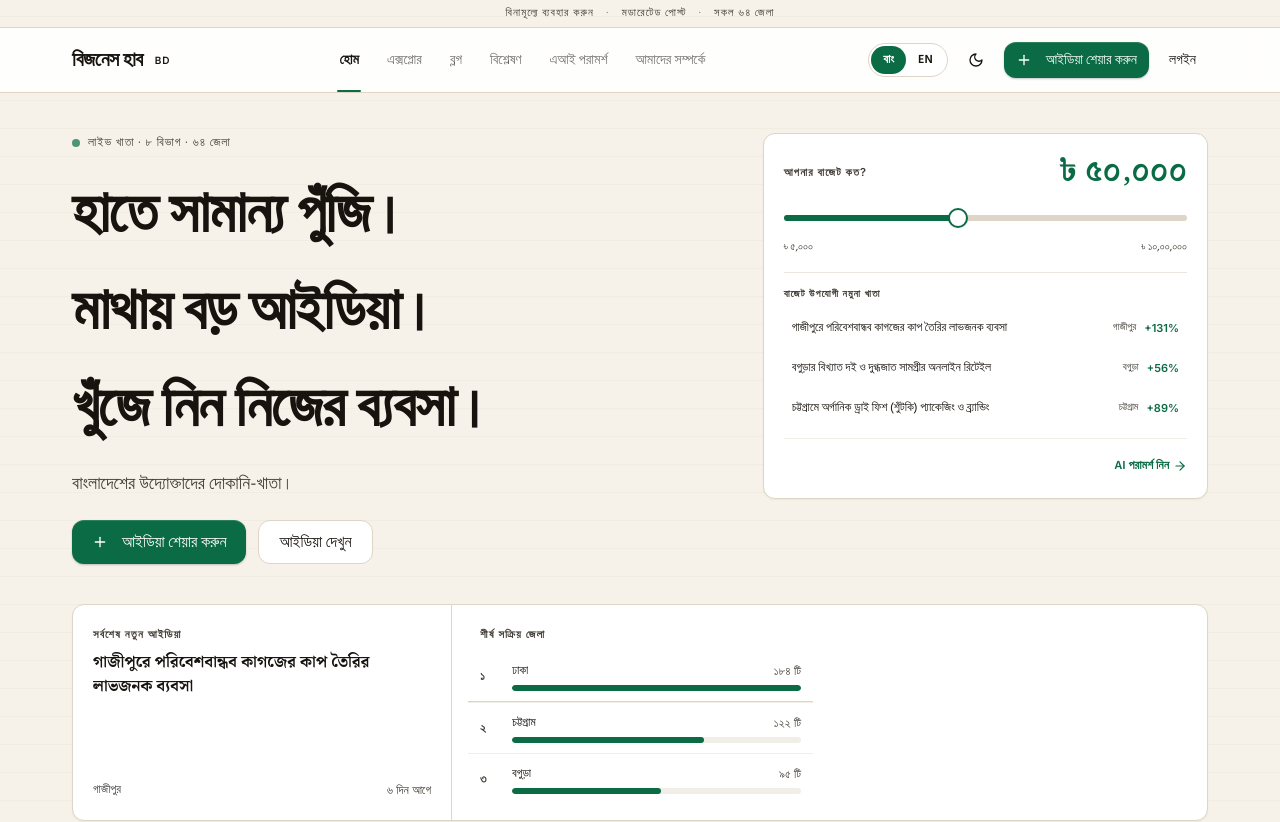
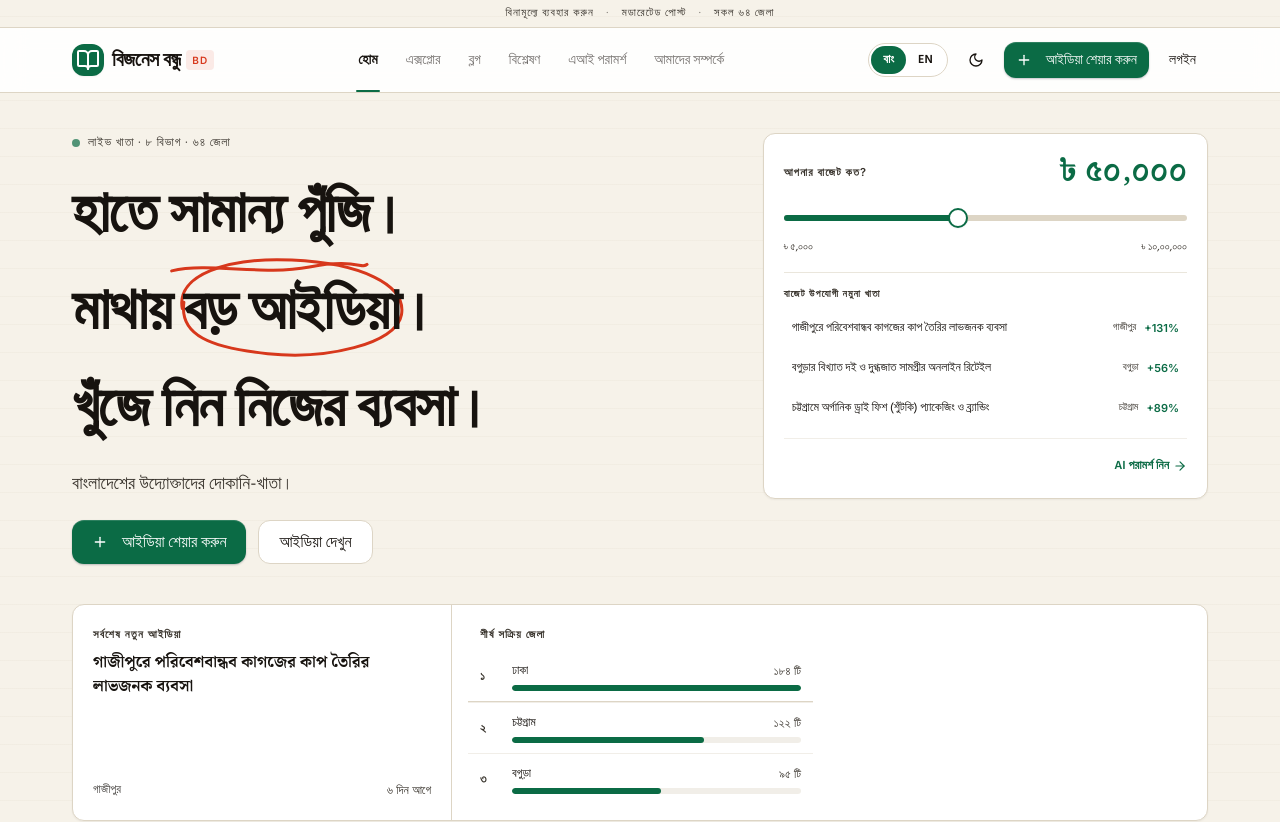
Before and after one commit to FDR-sahin/BusinessBondhu, a Next.js app: page / in a window 1280 px wide. Shown: the top 822 px of the page. Built offline with nearby package versions, Linux system fonts and the light colour scheme; no server answers.

Commit message:
fix(ui): debug and resolve --pen and text-muted token format mismatch, restore PenMark, rebrand to Business Bondhu

```diff
--- a/src/app/globals.css
+++ b/src/app/globals.css
@@ -12,13 +12,13 @@
     --bg: 246 242 233;         /* #F6F2E9 */
     --surface: 255 255 255;    /* #FFFFFF */
     --ink: 23 19 15;           /* #17130F */
-    --muted: 65 60 52;         /* #413C34 (WCAG AAA 9.1:1 contrast against #F6F2E9) */
+    --muted: 55 50 43;         /* #37322B (WCAG AAA 10.5:1 contrast against #F6F2E9) */
     --line: 221 213 197;       /* #DDD5C5 */
 
     /* Accents */
     --green: 11 107 69;        /* #0B6B45 - primary actions, margin fill, high profit */
     --pen-raw: 215 56 28;      /* #D7381C - Red-Pen Mark only, plus error states */
-    --pen: #D7381C;
+    --pen: rgb(var(--pen-raw));
     --gold: 224 169 59;        /* #E0A93B - medium profit, small highlights */
 
     /* Semantic mappings */
@@ -33,13 +33,13 @@
     --bg: 15 17 14;            /* #0F110E */
     --surface: 23 26 21;       /* #171A15 */
     --ink: 243 239 230;        /* #F3EFE6 */
-    --muted: 185 180 168;      /* #B9B4A8 (WCAG AAA 9.4:1 contrast against #0F110E) */
+    --muted: 195 190 178;      /* #C3BEB2 (WCAG AAA 10.8:1 contrast against #0F110E) */
     --line: 42 46 37;          /* #2A2E25 */
 
     /* Accents */
     --green: 16 142 92;        /* #108E5C */
     --pen-raw: 235 75 45;      /* #EB4B2D */
-    --pen: #EB4B2D;
+    --pen: rgb(var(--pen-raw));
     --gold: 230 175 65;        /* #E6AF41 */
 
     --background: var(--bg);
--- a/src/app/layout.tsx
+++ b/src/app/layout.tsx
@@ -39,12 +39,12 @@ const inter = Inter({
 export const metadata: Metadata = {
   metadataBase: new URL(process.env.NEXT_PUBLIC_SITE_URL ?? "http://localhost:3000"),
   title: {
-    default: "বিজনেস হাব — এলাকাভিত্তিক ব্যবসার খাতা",
-    template: "%s | বিজনেস হাব",
+    default: "বিজনেস বন্ধু — এলাকাভিত্তিক ব্যবসার খাতা",
+    template: "%s | বিজনেস বন্ধু",
   },
   description:
     "বাংলাদেশের ব্যবসায়িক খাতা। এলাকাভিত্তিক ব্যবসার আইডিয়া, পাইকারি ও খুচরা দাম এবং লাভ হিসাব এক জায়গায়।",
-  openGraph: { type: "website", locale: "bn_BD", siteName: "বিজনেস হাব" },
+  openGraph: { type: "website", locale: "bn_BD", siteName: "বিজনেস বন্ধু" },
 };
 
 export const viewport: Viewport = {
--- a/src/components/home/hero.tsx
+++ b/src/components/home/hero.tsx
@@ -6,6 +6,7 @@ import { ArrowRight, Plus } from "lucide-react";
 import { Button } from "@/components/ui/button";
 import { Slider } from "@/components/ui/slider";
 import { Skeleton } from "@/components/ui/skeleton";
+import { PenMark } from "@/components/ui/pen-mark";
 import { getDistrictLabel } from "@/lib/bd-data";
 import { usePosts, useTopDistricts } from "@/hooks/use-posts";
 import { useT } from "@/lib/i18n";
@@ -74,18 +75,26 @@ export function Hero() {
               )}
             </div>
 
-            {/* Headline */}
+            {/* Headline with PenMarks */}
             <h1 className="mt-3 font-display text-[clamp(34px,4.6vw,60px)] font-bold leading-[1.1] :lang(bn):leading-[1.25] text-ink tracking-tight">
               {lang === "bn" ? (
                 <>
-                  <div>হাতে সামান্য পুঁজি।</div>
-                  <div>মাথায় বড় আইডিয়া।</div>
+                  <div>
+                    হাতে <PenMark variant="underline">সামান্য পুঁজি</PenMark>।
+                  </div>
+                  <div>
+                    মাথায় <PenMark variant="circle">বড় আইডিয়া</PenMark>।
+                  </div>
                   <div>খুঁজে নিন নিজের ব্যবসা।</div>
                 </>
               ) : (
                 <>
-                  <div>Small capital.</div>
-                  <div>Big idea.</div>
+                  <div>
+                    Small <PenMark variant="underline">capital</PenMark>.
+                  </div>
+                  <div>
+                    Big <PenMark variant="circle">idea</PenMark>.
+                  </div>
                   <div>Find your business.</div>
                 </>
               )}
--- a/src/components/shared/logo.tsx
+++ b/src/components/shared/logo.tsx
@@ -1,6 +1,7 @@
 "use client";
 
 import Link from "next/link";
+import { BookOpen } from "lucide-react";
 import { SITE_NAME } from "@/lib/constants";
 import { useLangStore } from "@/store/lang-store";
 import { cn } from "@/lib/utils";
@@ -13,14 +14,21 @@ export function Logo({ className, showText = true }: { className?: string; showT
       href="/"
       aria-label={SITE_NAME}
       className={cn(
-        "inline-flex items-center gap-1.5 font-display text-xl font-bold tracking-tight text-ink hover:opacity-90 transition-opacity",
+        "inline-flex items-center gap-2 font-display text-xl font-bold tracking-tight text-ink hover:opacity-90 transition-opacity",
         className
       )}
     >
-      {showText && <span>{lang === "bn" ? "বিজনেস হাব" : "BUSINESS HUB"}</span>}
-      <span className="rounded bg-pen/10 px-1.5 py-0.5 font-mono text-[10px] uppercase tracking-widest text-pen">
-        BD
+      <span className="flex h-8 w-8 items-center justify-center rounded-lg bg-green text-white shadow-sm">
+        <BookOpen className="h-4.5 w-4.5" />
       </span>
+      {showText && (
+        <span className="flex items-center gap-1.5">
+          <span>{lang === "bn" ? "বিজনেস বন্ধু" : "BUSINESS BONDHU"}</span>
+          <span className="rounded bg-pen/10 px-1.5 py-0.5 font-mono text-[10px] uppercase tracking-widest text-pen">
+            BD
+          </span>
+        </span>
+      )}
     </Link>
   );
 }
--- a/src/lib/constants.ts
+++ b/src/lib/constants.ts
@@ -11,7 +11,7 @@ import {
 } from "lucide-react";
 import type { TKey } from "@/lib/i18n";
 
-export const SITE_NAME = "Business Hub BD";
+export const SITE_NAME = "Business Bondhu";
 
 export const NAV_LINKS: { href: string; key: TKey }[] = [
   { href: "/", key: "navHome" },
--- a/tailwind.config.ts
+++ b/tailwind.config.ts
@@ -37,13 +37,13 @@ const config: Config = {
         },
         muted: { DEFAULT: token("muted"), foreground: token("muted") },
         accent: { DEFAULT: token("surface"), foreground: token("ink") },
-        destructive: { DEFAULT: token("pen"), foreground: "#FFFFFF" },
+        destructive: { DEFAULT: token("pen-raw"), foreground: "#FFFFFF" },
         ink: {
           DEFAULT: token("ink"),
           secondary: token("muted"),
           muted: token("muted"),
         },
-        pen: token("pen"),
+        pen: token("pen-raw"),
         green: token("green"),
         gold: token("gold"),
         line: token("line"),
```
